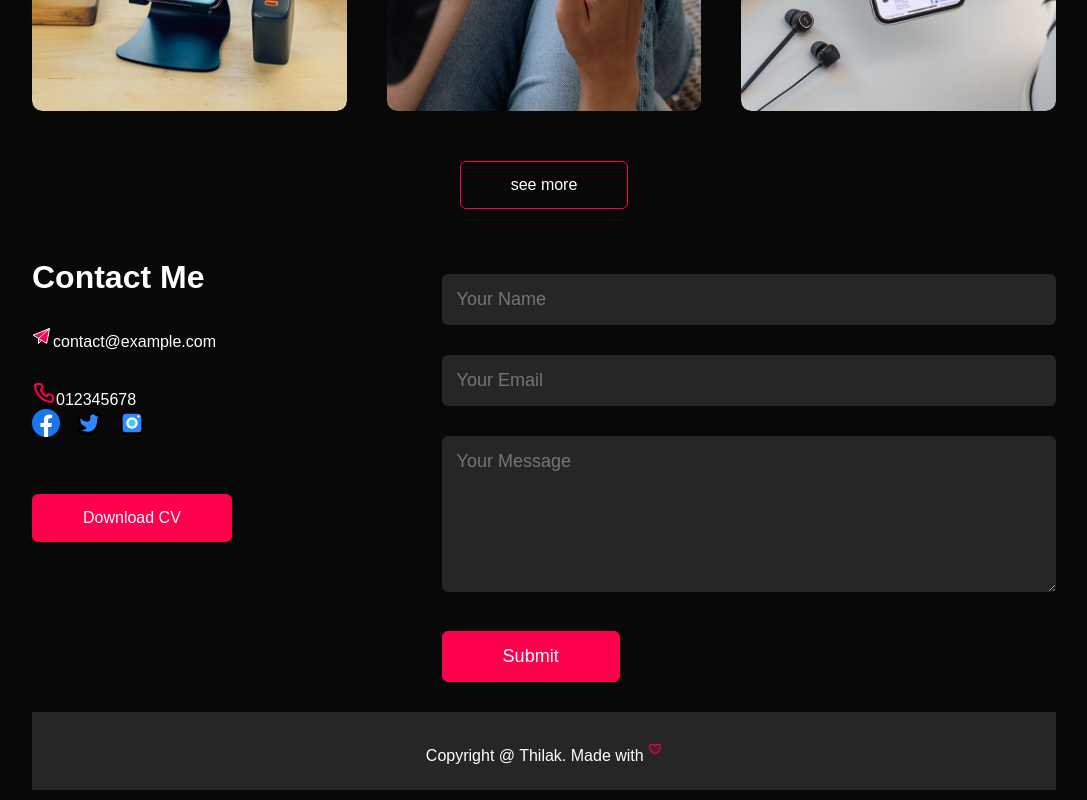
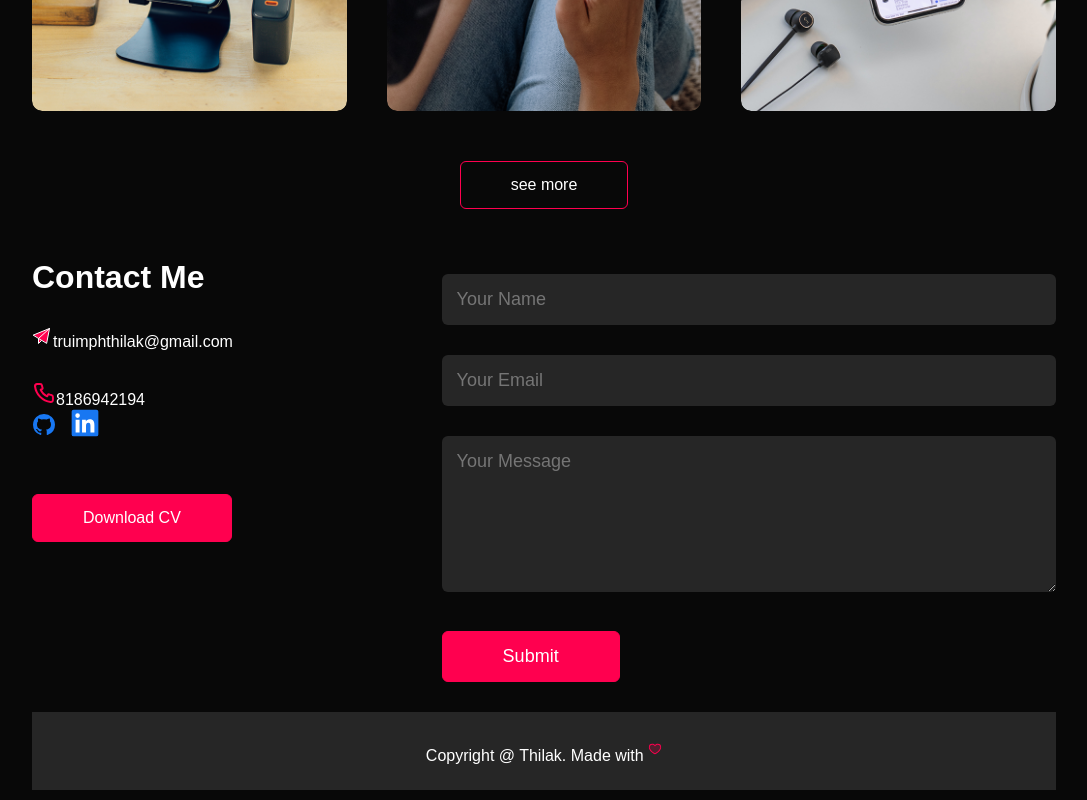
Before and after one commit to ThilakSamplegithub/ThilakSamplegithub.github.io, a React (Create React App) app: page / in a window 1280 px wide. Shown: the part 2133-2933 px from the top of the page, without its empty margins (96-1183 px from the left). Built offline with nearby package versions, Linux system fonts and the light colour scheme.

Commit message:
now check links

```diff
--- a/src/Components/Contact.jsx
+++ b/src/Components/Contact.jsx
@@ -3,7 +3,7 @@ import styles from "../Styles/contact.module.css";
 import resume from "../Images/resume.pdf";
 import emailjs from "@emailjs/browser";
 const Contact = () => {
-  const [messageStatus,setmessageStatus] = useState("");
+  const [messageStatus, setmessageStatus] = useState("");
   console.log(messageStatus, "is message");
   const form = useRef();
   const sendEmail = (e) => {
@@ -32,7 +32,7 @@ const Contact = () => {
         <div className={styles.row}>
           <div className={styles.contact_left}>
             <h1 className={styles.sub_title}>Contact Me</h1>
-            <p>
+            <p id="contact-email">
               <svg
                 xmlns="http://www.w3.org/2000/svg"
                 width="21"
@@ -47,9 +47,9 @@ const Contact = () => {
                   d="m1.5 9l16-6.535L14.7 17zm16-6.5l-11 10m0 0v5l3-3"
                 />
               </svg>
-              contact@example.com
+              truimphthilak@gmail.com
             </p>
-            <p>
+            <p id="contact-phone">
               <svg
                 xmlns="http://www.w3.org/2000/svg"
                 width="24"
@@ -61,43 +61,40 @@ const Contact = () => {
                   d="M19.44 13c-.22 0-.45-.07-.67-.12a9.44 9.44 0 0 1-1.31-.39a2 2 0 0 0-2.48 1l-.22.45a12.18 12.18 0 0 1-2.66-2a12.18 12.18 0 0 1-2-2.66l.42-.28a2 2 0 0 0 1-2.48a10.33 10.33 0 0 1-.39-1.31c-.05-.22-.09-.45-.12-.68a3 3 0 0 0-3-2.49h-3a3 3 0 0 0-3 3.41a19 19 0 0 0 16.52 16.46h.38a3 3 0 0 0 2-.76a3 3 0 0 0 1-2.25v-3a3 3 0 0 0-2.47-2.9Zm.5 6a1 1 0 0 1-.34.75a1.05 1.05 0 0 1-.82.25A17 17 0 0 1 4.07 5.22a1.09 1.09 0 0 1 .25-.82a1 1 0 0 1 .75-.34h3a1 1 0 0 1 1 .79q.06.41.15.81a11.12 11.12 0 0 0 .46 1.55l-1.4.65a1 1 0 0 0-.49 1.33a14.49 14.49 0 0 0 7 7a1 1 0 0 0 .76 0a1 1 0 0 0 .57-.52l.62-1.4a13.69 13.69 0 0 0 1.58.46q.4.09.81.15a1 1 0 0 1 .79 1Z"
                 />
               </svg>
-              012345678
+              8186942194
             </p>
             <div className={styles.social_icons}>
-              <a href="">
+              <a id="contact-github" href="https://github.com/ThilakSamplegithub">
+                <svg
+                  xmlns="http://www.w3.org/2000/svg"
+                  width="24"
+                  height="24"
+                  viewBox="0 0 24 24"
+                >
+                  <path
+                    fill="#1877F2"
+                    d="M12 1A10.89 10.89 0 0 0 1 11.77A10.79 10.79 0 0 0 8.52 22c.55.1.75-.23.75-.52v-1.83c-3.06.65-3.71-1.44-3.71-1.44a2.86 2.86 0 0 0-1.22-1.58c-1-.66.08-.65.08-.65a2.31 2.31 0 0 1 1.68 1.11a2.37 2.37 0 0 0 3.2.89a2.33 2.33 0 0 1 .7-1.44c-2.44-.27-5-1.19-5-5.32a4.15 4.15 0 0 1 1.11-2.91a3.78 3.78 0 0 1 .11-2.84s.93-.29 3 1.1a10.68 10.68 0 0 1 5.5 0c2.1-1.39 3-1.1 3-1.1a3.78 3.78 0 0 1 .11 2.84A4.15 4.15 0 0 1 19 11.2c0 4.14-2.58 5.05-5 5.32a2.5 2.5 0 0 1 .75 2v2.95c0 .35.2.63.75.52A10.8 10.8 0 0 0 23 11.77A10.89 10.89 0 0 0 12 1"
+                  />
+                </svg>
+              </a>
+              <a id="contact-linkedin" href="https://www.linkedin.com/in/thilak-singh-thakur-b1882b23a/">
                 <svg
                   xmlns="http://www.w3.org/2000/svg"
                   width="28"
                   height="28"
-                  viewBox="0 0 256 256"
+                  viewBox="0 0 128 128"
                 >
                   <path
                     fill="#1877F2"
-                    d="M256 128C256 57.308 198.692 0 128 0C57.308 0 0 57.307 0 128c0 63.888 46.808 116.843 108 126.445V165H75.5v-37H108V99.8c0-32.08 19.11-49.8 48.347-49.8C170.352 50 185 52.5 185 52.5V84h-16.14C152.958 84 148 93.867 148 103.99V128h35.5l-5.675 37H148v89.445c61.192-9.602 108-62.556 108-126.445"
+                    d="M116 3H12a8.91 8.91 0 0 0-9 8.8v104.42a8.91 8.91 0 0 0 9 8.78h104a8.93 8.93 0 0 0 9-8.81V11.77A8.93 8.93 0 0 0 116 3z"
                   />
                   <path
-                    fill="#FFF"
-                    d="m177.825 165l5.675-37H148v-24.01C148 93.866 152.959 84 168.86 84H185V52.5S170.352 50 156.347 50C127.11 50 108 67.72 108 99.8V128H75.5v37H108v89.445A128.959 128.959 0 0 0 128 256a128.9 128.9 0 0 0 20-1.555V165h29.825"
+                    fill="#fff"
+                    d="M21.06 48.73h18.11V107H21.06zm9.06-29a10.5 10.5 0 1 1-10.5 10.49a10.5 10.5 0 0 1 10.5-10.49m20.41 29h17.36v8h.24c2.42-4.58 8.32-9.41 17.13-9.41C103.6 47.28 107 59.35 107 75v32H88.89V78.65c0-6.75-.12-15.44-9.41-15.44s-10.87 7.36-10.87 15V107H50.53z"
                   />
                 </svg>
               </a>
-              <a href="">
-                <svg
-                  xmlns="http://www.w3.org/2000/svg"
-                  width="28"
-                  height="28"
-                  viewBox="0 0 48 48"
-                >
-                  <path
-                    fill="#2F88FF"
-                    stroke="#000"
-                    stroke-linejoin="round"
-                    stroke-width="4"
-                    d="M5 35.7622C6.92886 36.8286 20.8914 44.8773 30.8199 38.674C40.7483 32.4707 40.2006 21.7833 40.2006 16.886C41.1 15.0018 43 14.0439 43 8.9438C41.1337 10.6678 39.2787 11.2544 37.435 10.7036C35.6287 7.94957 33.1435 6.73147 29.9794 7.04934C25.2333 7.52614 23.4969 12.1825 24.0079 18.2067C16.6899 21.9074 10.9515 15.524 7.99418 10.7036C7.00607 14.4999 6.0533 19.0576 7.99418 24.0995C9.2881 27.4607 12.3985 30.3024 17.3254 32.6246C12.3323 35.3308 8.22382 36.3766 5 35.7622Z"
-                  />
-                </svg>
-              </a>
-              <a href="place url">
+              {/* <a href="place url">
                 <svg
                   xmlns="http://www.w3.org/2000/svg"
                   width="28"
@@ -125,7 +122,7 @@ const Contact = () => {
                     />
                   </g>
                 </svg>
-              </a>
+              </a> */}
             </div>
             <a
               href={resume}
```
